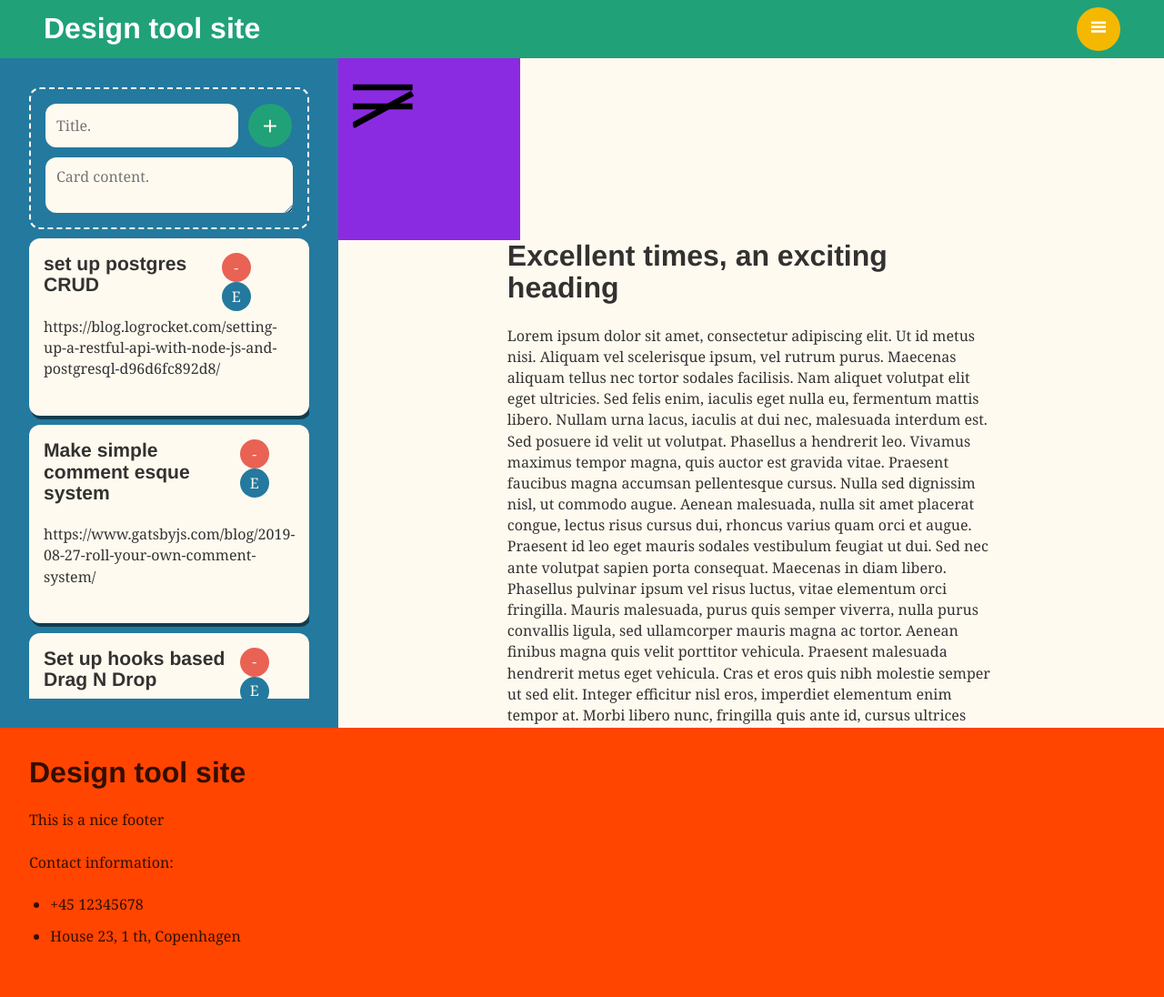
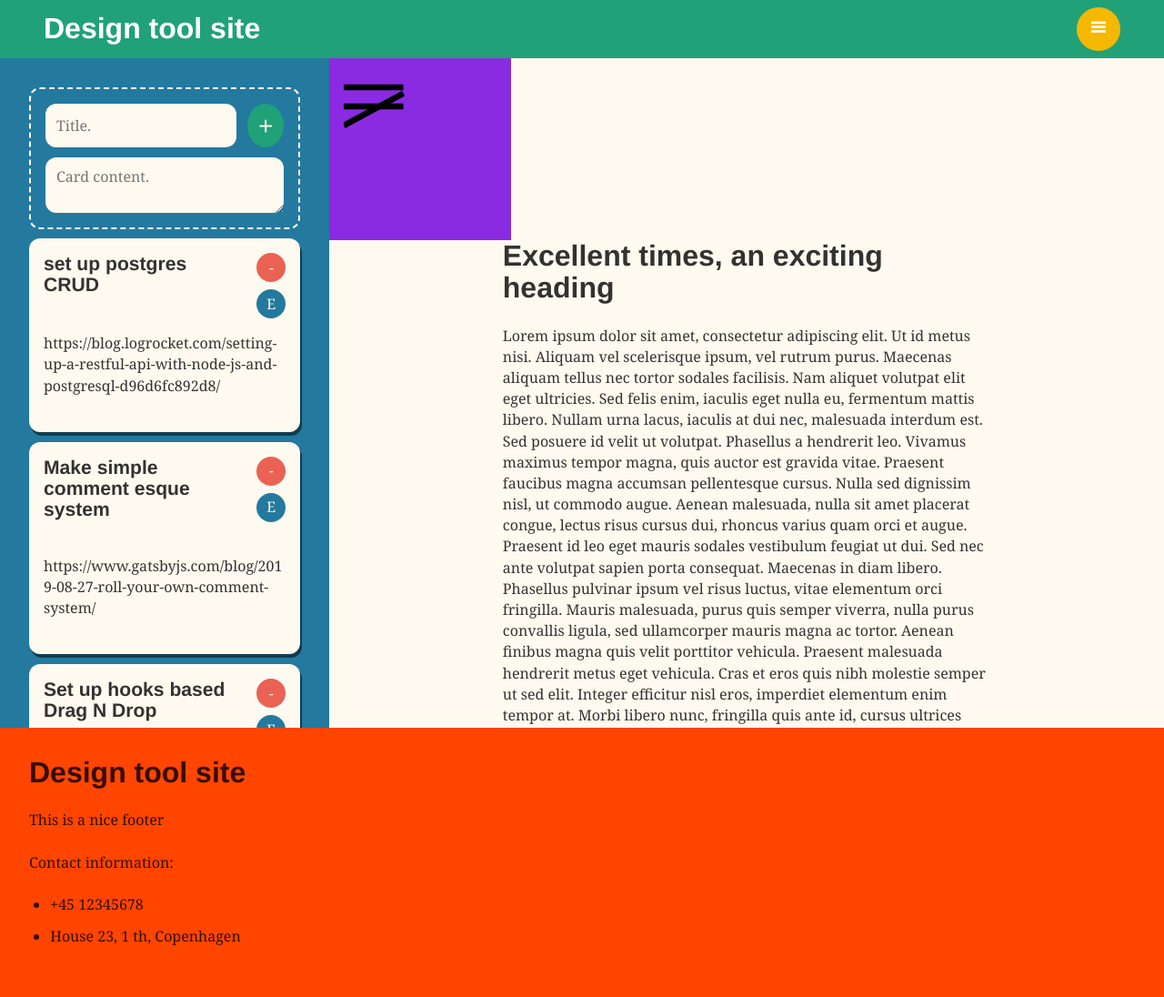
Before and after one commit to AkselNLadegaard/designSite, a Gatsby site: page / in a window 1280 px wide. Shown: the whole page at 91% size. Built offline with nearby package versions, Linux system fonts and the light colour scheme; Gatsby itself is replaced by a stand-in of ours.

Commit message:
Fixed some key design flaws

```diff
--- a/src/components/designCards/Card.js
+++ b/src/components/designCards/Card.js
@@ -6,28 +6,46 @@ import { CARDSACTIONS } from './CardsList'
 const Container = styled.div`
   display: flex;
   flex-wrap: wrap;
+  gap: 16px;
   background: ${constant.white};
   border-radius: ${constant.borderRadius};
   box-shadow: 2px 4px 0px rgba(0, 0, 0, 0.5);
   padding: 1em;
   position: relative;
-  h3 {
-    width: calc(100% - 48px);
+
+  input[type='text'],
+  textarea {
+    border: solid 1px ${constant.black};
+    overflow: scroll;
+    padding: 6px;
+    margin: -6px;
   }
-  input[type='text'] {
-    border: solid 1px ${constant.black};
+  textarea {
+    overflow: auto;
   }
 `
 const FirstLine = styled.div`
   display: flex;
+  align-items: start;
+  gap: 12px;
+  /*h3,
+  input {
+    width: calc(100% - 48px);
+  }*/
 `
 const Content = styled.div`
   width: 100%;
+  textarea {
+    max-height: 12em;
+    min-height: 6em;
+    height: fit-content;
+  }
 `
 const Actions = styled.div`
   display: flex;
   flex-direction: column;
-  flex-basis: 64px;
+  flex-basis: 32px;
+  gap: 8px;
 `
 const CardActionButton = css`
   height: 32px;
@@ -90,7 +108,7 @@ const Card = ({ card, dispatch }) => {
     <Container>
       <FirstLine>
         {editing ? (
-          <input
+          <textarea
             type="text"
             name="editTitle"
             value={newTitle}
@@ -115,7 +133,7 @@ const Card = ({ card, dispatch }) => {
       </FirstLine>
       <Content>
         {editing ? (
-          <input
+          <textarea
             type="text"
             name="editContent"
             value={newContent}
--- a/src/components/designCards/CardsList.js
+++ b/src/components/designCards/CardsList.js
@@ -10,10 +10,9 @@ const Container = styled.div`
   position: relative;
   width: 100%;
   flex-grow: 1;
-  overflow-y: auto;
   gap: ${constant.gap};
   [name='addTitle'] {
-    width: calc(100% - 48px - 12px);
+    overflow: scroll;
   }
 `
 const ContainerList = styled.div`
@@ -22,9 +21,15 @@ const ContainerList = styled.div`
   gap: ${constant.gap};
   z-index: 1;
 `
+const FirstLine = styled.div`
+  display: flex;
+  gap: 12px;
+  max-width: 100%;
+`
 const Add = styled.button`
   height: 48px;
   width: 48px;
+  flex-basis: 48px;
   border-radius: 50%;
   background: ${constant.green};
   ::after {
@@ -32,7 +37,8 @@ const Add = styled.button`
     font-size: 2em;
     color: ${constant.white};
   }
-  :focus, :active {
+  :focus,
+  :active {
     border: 2px solid ${constant.white};
   }
 `
@@ -49,18 +55,26 @@ const initialCards = [
   {
     id: uuidv4(),
     title: 'set up postgres CRUD ',
-    content: 'https://blog.logrocket.com/setting-up-a-restful-api-with-node-js-and-postgresql-d96d6fc892d8/',
+    content:
+      'https://blog.logrocket.com/setting-up-a-restful-api-with-node-js-and-postgresql-d96d6fc892d8/',
   },
   {
     id: uuidv4(),
     title: 'Make simple comment esque system',
-    content: 'https://www.gatsbyjs.com/blog/2019-08-27-roll-your-own-comment-system/',
+    content:
+      'https://www.gatsbyjs.com/blog/2019-08-27-roll-your-own-comment-system/',
   },
   {
     id: uuidv4(),
     title: 'Set up hooks based Drag N Drop',
-    content: 'no one konws yet'
-  }
+    content: 'no one konws yet',
+  },
+  {
+    id: uuidv4(),
+    title: 'Test different content',
+    content:
+      'This is a really long description, instead of lorem ipsum, it is written out by hand, on a keyboard!',
+  },
 ]
 export const CARDSACTIONS = {
   ADD_CARD: 'ADD_CARD',
@@ -159,19 +173,21 @@ const CardsList = () => {
   return (
     <Container>
       <NewCard>
+        <FirstLine>
           <input
             name="addTitle"
             type="text"
             value={title}
-          onChange={(event) => handleChange(event)}
+            onChange={event => handleChange(event)}
             placeholder="Title."
             tabIndex={1}
           />
           <Add type="button" onClick={handleAdd} tabIndex={3} />
+        </FirstLine>
         <textarea
           name="addContent"
           value={content}
-          onChange={(event) => handleChange(event)}
+          onChange={event => handleChange(event)}
           placeholder="Card content."
           tabIndex={2}
         />
--- a/src/pages/index.js
+++ b/src/pages/index.js
@@ -22,6 +22,7 @@ const SideBar = styled.aside`
   flex-direction: column;
   background-color: ${constant.blue};
   padding: 2em;
+  overflow-y: auto;
 `
 const Content = styled.div`
   width: 100%;
```
Lines whose indentation alone changed are shown as unchanged.
